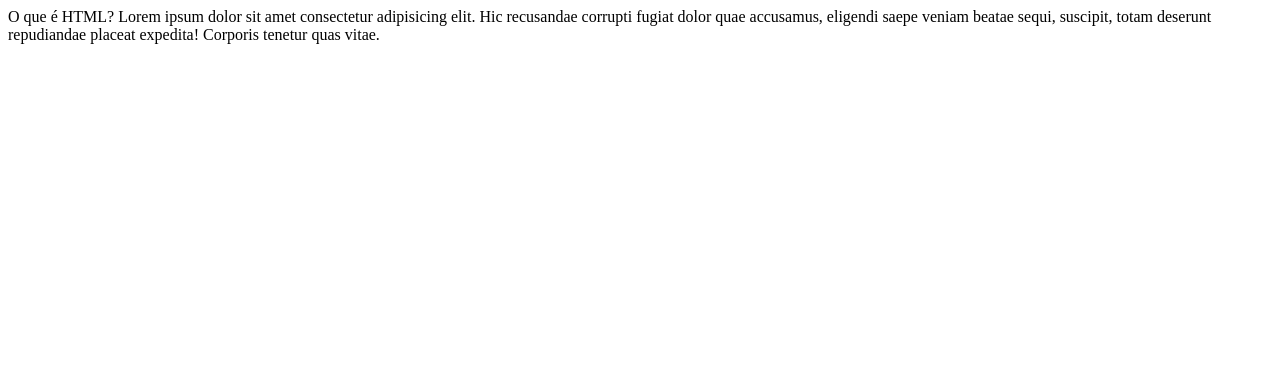
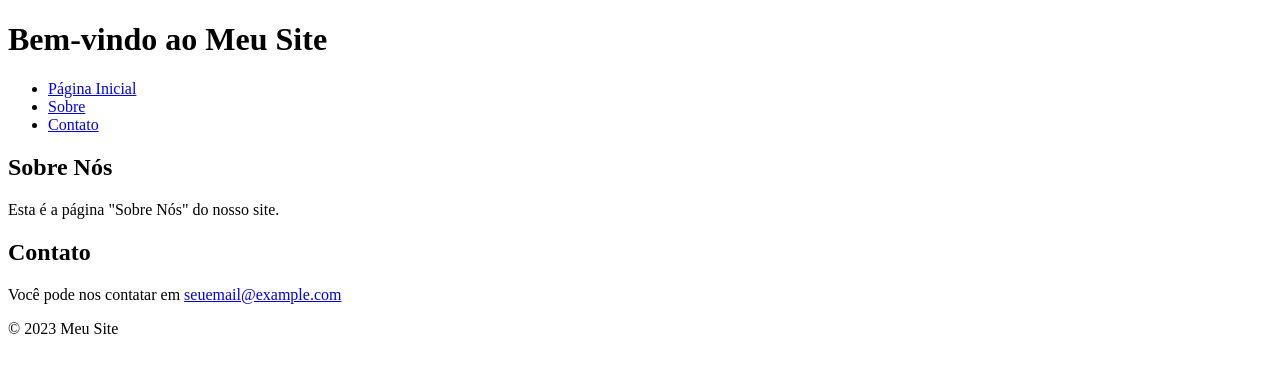
Before and after one commit to ram0sg/reprograma-html-and-css, a website: page src/index.html in a window 1280 px wide. Drawn offline with Linux system fonts and the light colour scheme.

Commit message:
Update index.html

```diff
--- a/src/index.html
+++ b/src/index.html
@@ -1,13 +1,35 @@
 <!DOCTYPE html>
-<html lang="pt-br">
+<html>
 <head>
     <meta charset="UTF-8">
-    <meta name="viewport" content="width=device-width, initial-scale=1.0">
-    <title>HTML</title>
+    <title>Meu Site</title>
 </head>
 <body>
-    O que é HTML?
-    Lorem ipsum dolor sit amet consectetur adipisicing elit. Hic recusandae corrupti fugiat dolor quae accusamus, eligendi saepe veniam beatae sequi, suscipit, totam deserunt repudiandae placeat expedita! Corporis tenetur quas vitae.
+    <header>
+        <h1>Bem-vindo ao Meu Site</h1>
+        <nav>
+            <ul>
+                <li><a href="#">Página Inicial</a></li>
+                <li><a href="#">Sobre</a></li>
+                <li><a href="#">Contato</a></li>
+            </ul>
+        </nav>
+    </header>
+
+    <main>
+        <section>
+            <h2>Sobre Nós</h2>
+            <p>Esta é a página "Sobre Nós" do nosso site.</p>
+        </section>
+
+        <section>
+            <h2>Contato</h2>
+            <p>Você pode nos contatar em <a href="mailto:seuemail@example.com">seuemail@example.com</a></p>
+        </section>
+    </main>
+
+    <footer>
+        <p>&copy; 2023 Meu Site</p>
+    </footer>
 </body>
-</html
-    <\<header></header>
+</html>
```
